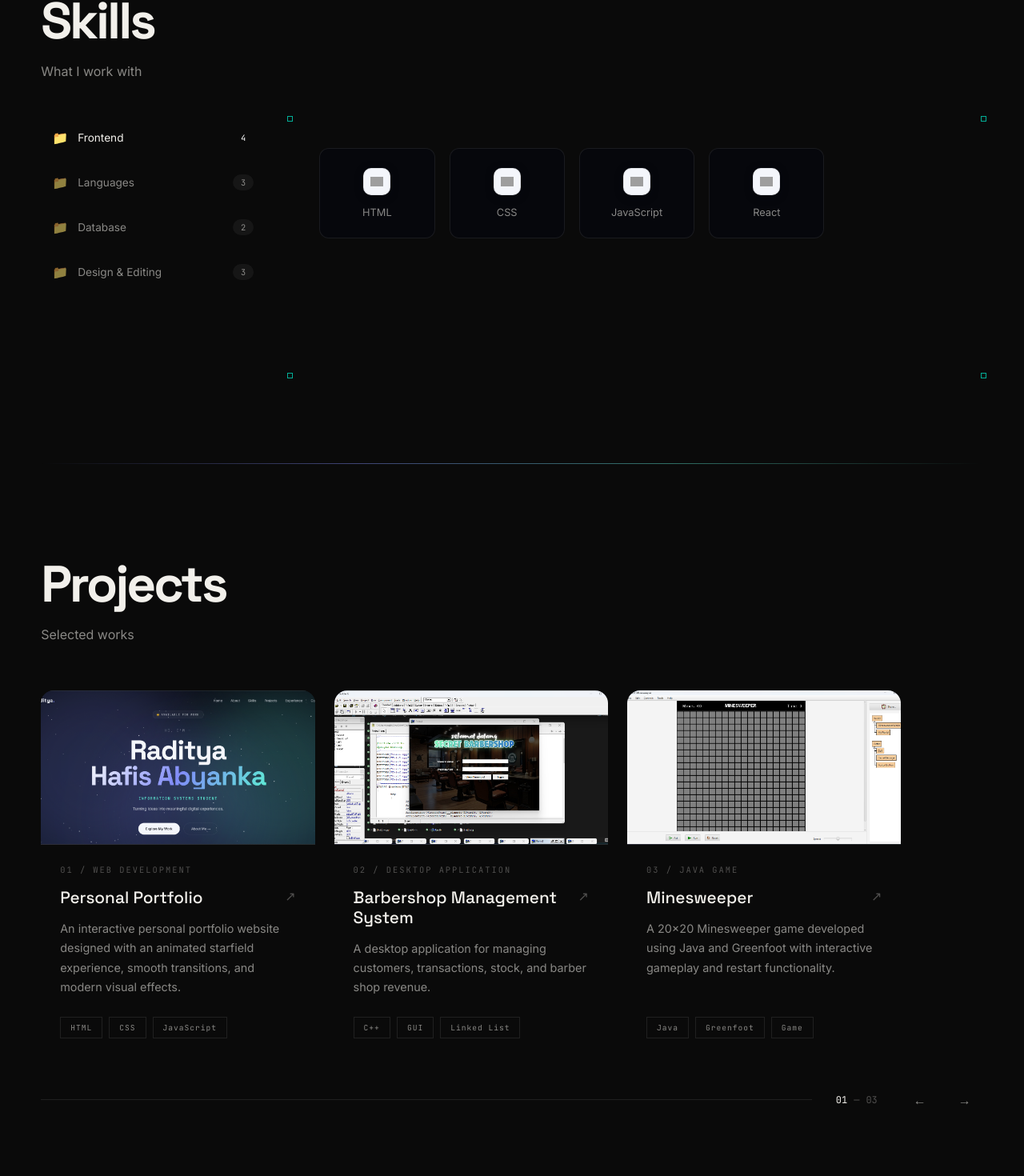
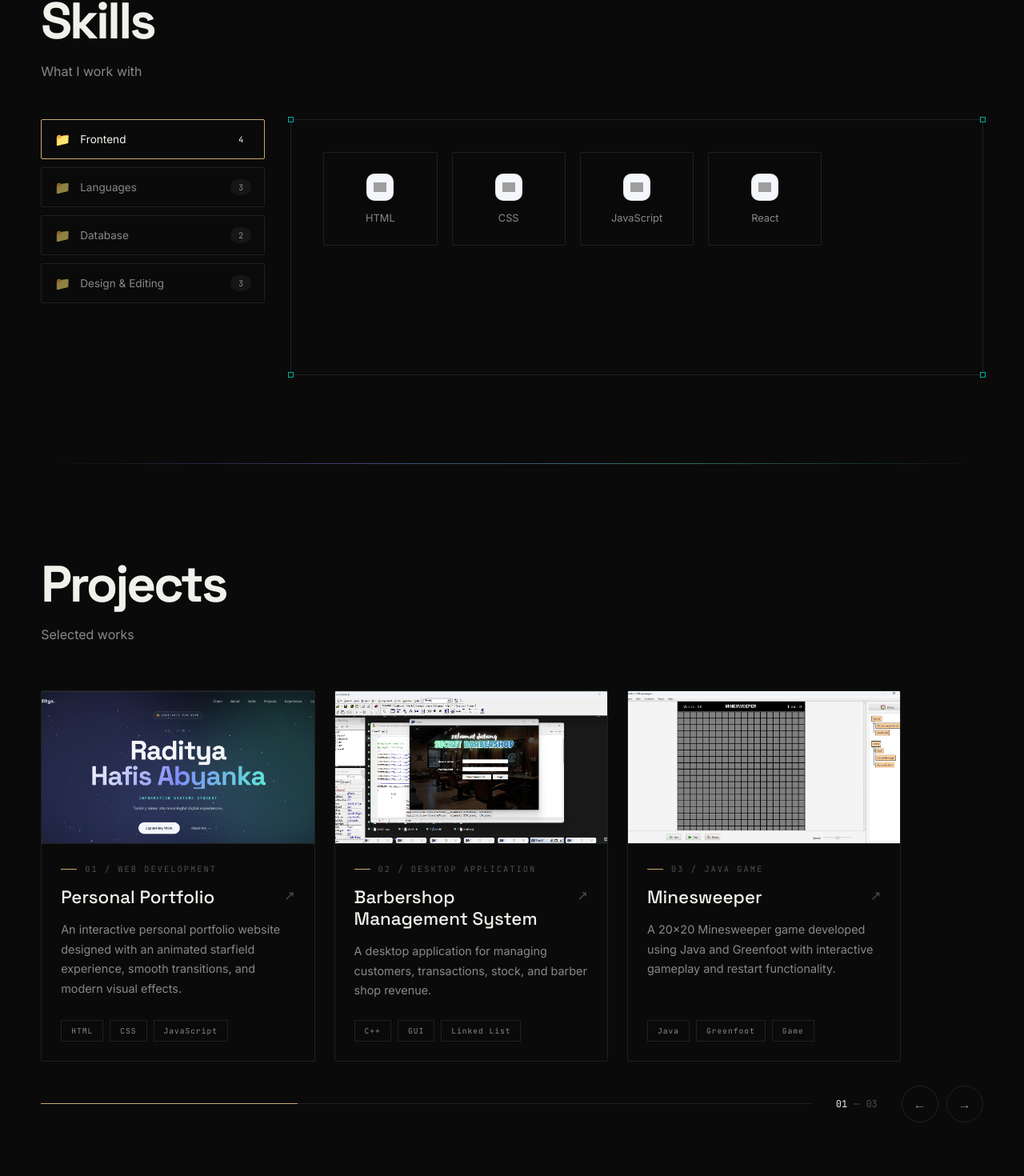
Before and after one commit to bdittzonee/portfolio, a React (Vite) app: page / in a window 1280 px wide. Shown: the part 1982-3452 px from the top of the page at 80% size. Built offline with nearby package versions, Linux system fonts and the light colour scheme; grey boxes are pictures that could not be loaded.

Commit message:
Projects: game-style selection brackets, image always visible, Enter to open

```diff
--- a/src/components/projects/ProjectCarousel.jsx
+++ b/src/components/projects/ProjectCarousel.jsx
@@ -45,6 +45,14 @@ export default function ProjectCarousel({ projects }) {
         const handleKey = (event) => {
             if (event.key === "ArrowLeft") handlePrev();
             if (event.key === "ArrowRight") handleNext();
+
+            if (event.key === "Enter") {
+                const project = projects[current];
+
+                if (project) {
+                    window.location.hash = `#/project/${project.id}`;
+                }
+            }
         };
 
         window.addEventListener("keydown", handleKey);
--- a/src/components/projects/ProjectSlide.jsx
+++ b/src/components/projects/ProjectSlide.jsx
@@ -18,6 +18,11 @@ export default function ProjectSlide({ project }) {
             to={`/project/${project.id}`}
             className="project-slide"
         >
+            <span className="project-bracket project-bracket--tl" />
+            <span className="project-bracket project-bracket--tr" />
+            <span className="project-bracket project-bracket--bl" />
+            <span className="project-bracket project-bracket--br" />
+
             <div className="project-slide-image">
                 <ProjectImage image={project.image} title={project.title} />
             </div>
--- a/src/styles/about-skills.css
+++ b/src/styles/about-skills.css
@@ -162,15 +162,12 @@
 
     gap: 12px;
 
-    padding: 13px 14px;
+    padding: 14px 16px;
 
-    border: 1px solid var(--glass-border);
-    border-radius: 10px;
+    border: 1px solid var(--line);
+    border-radius: 2px;
 
-    background: var(--glass-bg);
-
-    backdrop-filter: blur(var(--glass-blur));
-    -webkit-backdrop-filter: blur(var(--glass-blur));
+    background: transparent;
 
     color: var(--text-2);
 
@@ -180,21 +177,20 @@
 
     transition:
         transform var(--speed-fast) var(--ease-out),
-        background var(--speed-fast) ease,
         border-color var(--speed-fast) ease,
         color var(--speed-fast) ease;
 }
 
 .skills-folder:hover {
-    transform: translateX(4px);
+    transform: translateX(6px);
+
+    border-color: var(--accent-dim);
 
     color: var(--text-1);
 }
 
 .skills-folder.active {
-    background: var(--glass-bg-strong);
-
-    border-color: rgba(0, 245, 212, 0.45);
+    border-color: var(--accent);
 
     color: var(--text-1);
 }
@@ -244,17 +240,12 @@
 
     min-height: 320px;
 
-    padding: 36px;
+    padding: 40px;
 
-    border: 1px solid var(--glass-border);
-    border-radius: 14px;
+    border: 1px solid var(--line);
+    border-radius: 2px;
 
-    background: var(--glass-bg);
-
-    backdrop-filter: blur(var(--glass-blur));
-    -webkit-backdrop-filter: blur(var(--glass-blur));
-
-    box-shadow: var(--glass-shadow);
+    background: transparent;
 
     animation: panelIn 0.45s var(--ease-out);
 }
@@ -324,12 +315,12 @@
 
     gap: 14px;
 
-    padding: 24px 12px;
+    padding: 26px 12px;
 
-    border: 1px solid rgba(255, 255, 255, 0.08);
-    border-radius: 12px;
+    border: 1px solid var(--line);
+    border-radius: 2px;
 
-    background: rgba(5, 7, 15, 0.55);
+    background: transparent;
 
     transition:
         transform var(--speed-fast) var(--ease-out),
@@ -340,9 +331,7 @@
 .skills-item:hover {
     transform: translateY(-4px);
 
-    border-color: rgba(0, 245, 212, 0.5);
-
-    background: rgba(5, 7, 15, 0.75);
+    border-color: var(--accent-dim);
 }
 
 .skills-item-icon {
--- a/src/styles/projects.css
+++ b/src/styles/projects.css
@@ -54,50 +54,20 @@
 
     position: relative;
 
-    border: 1px solid var(--glass-border);
-    border-radius: 16px;
+    border: 1px solid var(--line);
+    border-radius: 2px;
 
-    background: var(--glass-bg);
-
-    backdrop-filter: blur(var(--glass-blur));
-    -webkit-backdrop-filter: blur(var(--glass-blur));
-
-    box-shadow: var(--glass-shadow);
+    background: transparent;
 
     overflow: hidden;
 
     transition:
         transform 0.5s var(--ease-out),
-        border-color 0.5s ease,
-        background 0.5s ease;
-}
-
-.project-slide::before {
-    content: "";
-
-    position: absolute;
-    top: 0;
-    left: 8%;
-    right: 8%;
-
-    height: 1px;
-
-    z-index: 1;
-
-    background: linear-gradient(
-        90deg,
-        transparent,
-        var(--glass-highlight),
-        transparent
-    );
+        border-color 0.5s ease;
 }
 
 .project-slide:hover {
-    transform: translateY(-6px);
-
-    border-color: rgba(255, 255, 255, 0.3);
-
-    background: var(--glass-bg-strong);
+    border-color: rgba(255, 255, 255, 0.2);
 }
 
 
@@ -110,25 +80,21 @@
 
     border-bottom: 1px solid var(--line);
 
-    background:
-        linear-gradient(
-            135deg,
-            rgba(129, 140, 248, 0.12),
-            rgba(94, 234, 212, 0.06)
-        );
+    position: relative;
 }
-
 .project-slide-image img {
     width: 100%;
     height: 100%;
 
     object-fit: cover;
 
-    transition: transform 0.8s var(--ease-out);
+    transform: scale(1);
+
+    transition: transform 0.7s var(--ease-out);
 }
 
 .project-slide:hover .project-slide-image img {
-    transform: scale(1.06);
+    transform: scale(1.04);
 }
 
 .project-slide-placeholder {
@@ -159,6 +125,11 @@
 }
 
 .project-slide-meta {
+    display: flex;
+    align-items: center;
+
+    gap: 10px;
+
     font-family: var(--font-mono);
     font-size: 0.65rem;
     letter-spacing: 2px;
@@ -167,6 +138,21 @@
     color: var(--text-3);
 
     margin-bottom: 16px;
+}
+
+.project-slide-meta::before {
+    content: "";
+
+    width: 20px;
+    height: 1px;
+
+    background: var(--accent);
+
+    transition: width 0.5s var(--ease-out);
+}
+
+.project-slide:hover .project-slide-meta::before {
+    width: 40px;
 }
 
 .project-slide-title {
@@ -180,10 +166,26 @@
 
 .project-slide-title h3 {
     font-family: var(--font-display);
-    font-size: 1.3rem;
+    font-size: 1.4rem;
     font-weight: 500;
 
     line-height: 1.2;
+
+    color: var(--text-1);
+}
+
+.project-slide-arrow {
+    color: var(--text-3);
+
+    transition:
+        transform 0.4s var(--ease-out),
+        color 0.4s ease;
+}
+
+.project-slide:hover .project-slide-arrow {
+    transform: translate(5px, -5px);
+
+    color: var(--accent);
 }
 
 .project-slide-arrow {
@@ -259,7 +261,7 @@
 .carousel-progress-fill {
     height: 100%;
 
-    background: var(--aurora-1);
+    background: var(--accent);
 
     transition: width 0.4s var(--ease-out);
 }
@@ -288,13 +290,10 @@
     width: 46px;
     height: 46px;
 
-    border: 1px solid var(--glass-border);
+    border: 1px solid var(--line);
     border-radius: 50%;
 
-    background: var(--glass-bg);
-
-    backdrop-filter: blur(8px);
-    -webkit-backdrop-filter: blur(8px);
+    background: transparent;
 
     color: var(--text-2);
 
@@ -307,9 +306,9 @@
 }
 
 .carousel-btn:hover {
-    background: var(--text-1);
+    background: var(--accent);
 
-    border-color: var(--text-1);
+    border-color: var(--accent);
 
     color: var(--bg-0);
 }
@@ -336,3 +335,85 @@
     }
 
 }
+
+/* =====================================================
+   GAME SELECTION — corner brackets
+   ===================================================== */
+
+.project-slide {
+    transform-style: preserve-3d;
+
+    transition:
+        transform 0.25s var(--ease-out),
+        border-color 0.3s ease;
+}
+
+.project-bracket {
+    position: absolute;
+
+    width: 18px;
+    height: 18px;
+
+    border: 0 solid var(--accent);
+
+    opacity: 0;
+
+    pointer-events: none;
+
+    z-index: 2;
+}
+
+.project-bracket--tl {
+    top: 8px;
+    left: 8px;
+
+    border-top-width: 1px;
+    border-left-width: 1px;
+
+    transform: translate(10px, 10px);
+}
+
+.project-bracket--tr {
+    top: 8px;
+    right: 8px;
+
+    border-top-width: 1px;
+    border-right-width: 1px;
+
+    transform: translate(-10px, 10px);
+}
+
+.project-bracket--bl {
+    bottom: 8px;
+    left: 8px;
+
+    border-bottom-width: 1px;
+    border-left-width: 1px;
+
+    transform: translate(10px, -10px);
+}
+
+.project-bracket--br {
+    bottom: 8px;
+    right: 8px;
+
+    border-bottom-width: 1px;
+    border-right-width: 1px;
+
+    transform: translate(-10px, -10px);
+}
+
+.project-slide:hover .project-bracket {
+    opacity: 1;
+
+    transform: translate(0, 0);
+}
+
+.project-slide:hover .project-bracket--tl,
+.project-slide:hover .project-bracket--tr,
+.project-slide:hover .project-bracket--bl,
+.project-slide:hover .project-bracket--br {
+    transition:
+        transform 0.35s var(--ease-out),
+        opacity 0.2s ease;
+}
```
